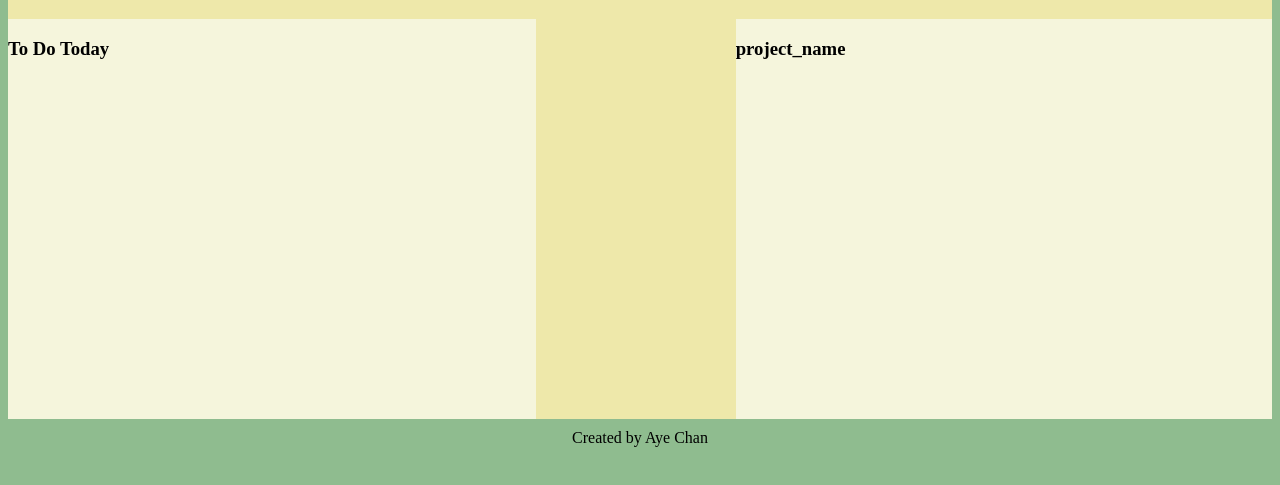
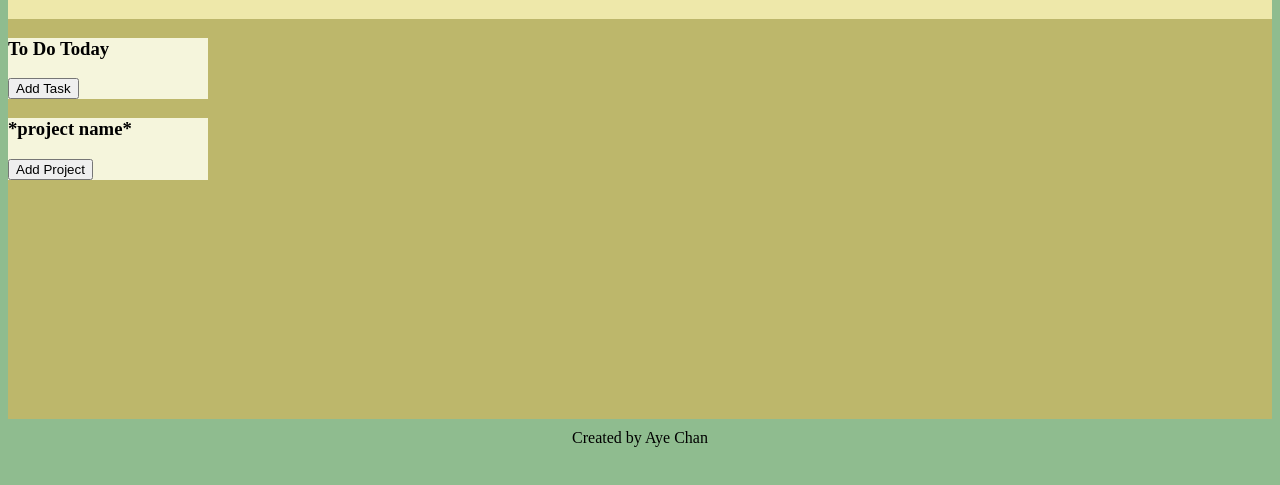
Before and after one commit to ayechanst/to-do-list, a website built with webpack: page dist/index.html in a window 1280 px wide. Shown: the part 69-554 px from the top of the page. Built offline with nearby package versions, Linux system fonts and the light colour scheme.

Commit message:
added body contents for reconfiguring

```diff
--- a/src/index.js
+++ b/src/index.js
@@ -16,18 +16,21 @@
   body() {
     const content = document.getElementById('content');
     const body = document.createElement('div');
+    const bodyContent = document.createElement('div');
     const dailyBody = document.createElement('div');
     const navBar = document.createElement('div');
     const projectBody = document.createElement('div');
     //
     body.className = 'body';
+    bodyContent.className = 'body-content';
     dailyBody.className = 'daily daily-and-project';
     navBar.className = 'nav-bar';
     projectBody.className = 'project daily-and-project';
     //
-    body.appendChild(dailyBody);
-    body.appendChild(navBar);
-    body.appendChild(projectBody);
+    body.appendChild(bodyContent);
+    bodyContent.appendChild(dailyBody);
+    bodyContent.appendChild(navBar);
+    bodyContent.appendChild(projectBody);
     content.appendChild(body);
   }
   foot() {
@@ -44,6 +47,8 @@
   }
 }
 
+class Birth {
+  giveBirth() {
     const skeletonHead = new skeleton();
     const skeletonBody = new skeleton();
     const skeletonFoot = new skeleton();
@@ -55,3 +60,8 @@
     daily.makeContainers();
     project.makeContainers();
     skeletonFoot.foot();
+  }
+}
+
+const toDoListMother = new Birth();
+toDoListMother.giveBirth();
--- /dev/null
+++ b/src/navBar.js
@@ -0,0 +1,7 @@
+console.log('test from nav bar');
+
+class NavBar {
+  makeNavBar() {
+    const navBar = document.querySelector('.nav-bar');
+  }
+}
--- a/src/projects.js
+++ b/src/projects.js
@@ -5,13 +5,22 @@
   makeContainers() {
     const daily = document.querySelector('.daily');
     const project = document.querySelector('.project');
+
     const title = document.createElement('h3');
+    const button = document.createElement('button');
+
     if (this.type === 'daily') {
       title.innerHTML = 'To Do Today';
+      button.innerHTML = 'Add Task';
+      button.className = 'add-task';
       daily.appendChild(title);
+      daily.appendChild(button);
     } else if (this.type === 'project') {
-      title.innerHTML = 'project_name';
+      title.innerHTML = '*project name*';
+      button.innerHTML = 'Add Project';
+      button.className = 'add-project';
       project.appendChild(title);
+      project.appendChild(button);
     }
     //
     title.className = 'section-title';
```
Also changed, not shown: dist/index.html, dist/main.js. Lines whose indentation alone changed are shown as unchanged.
